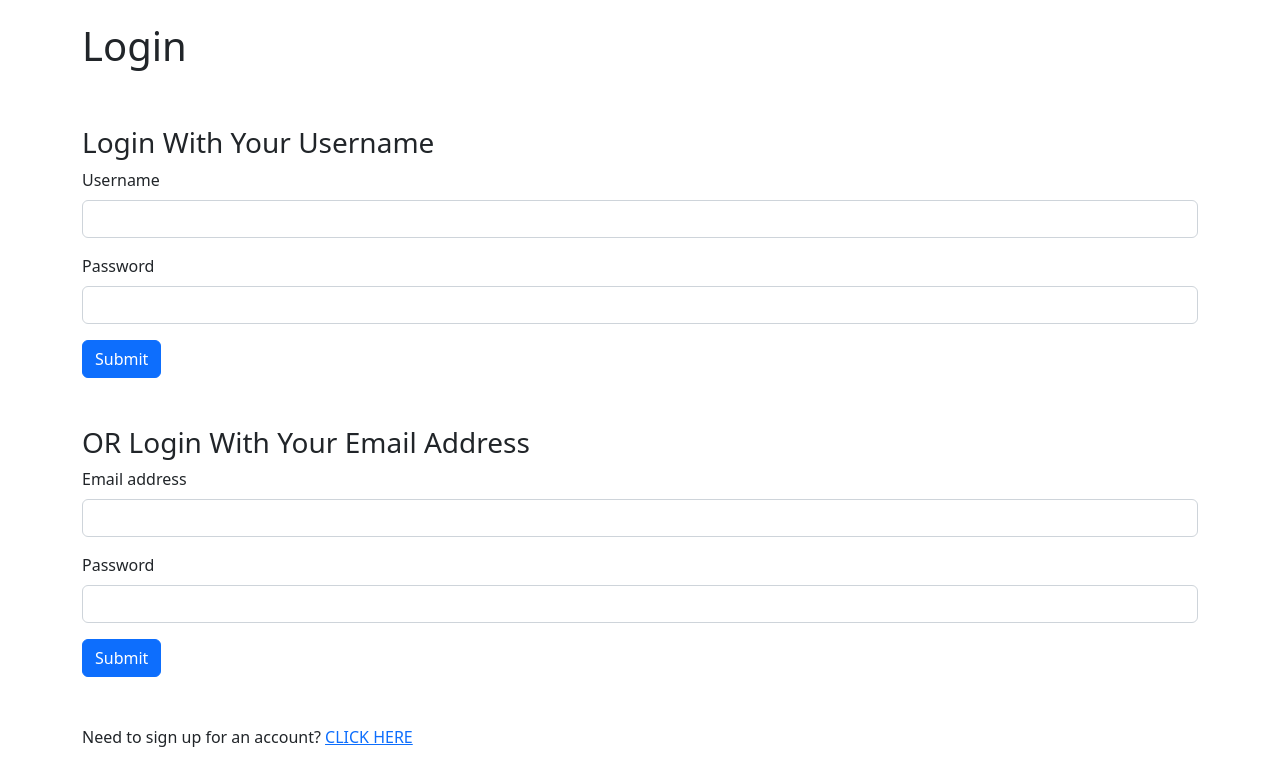
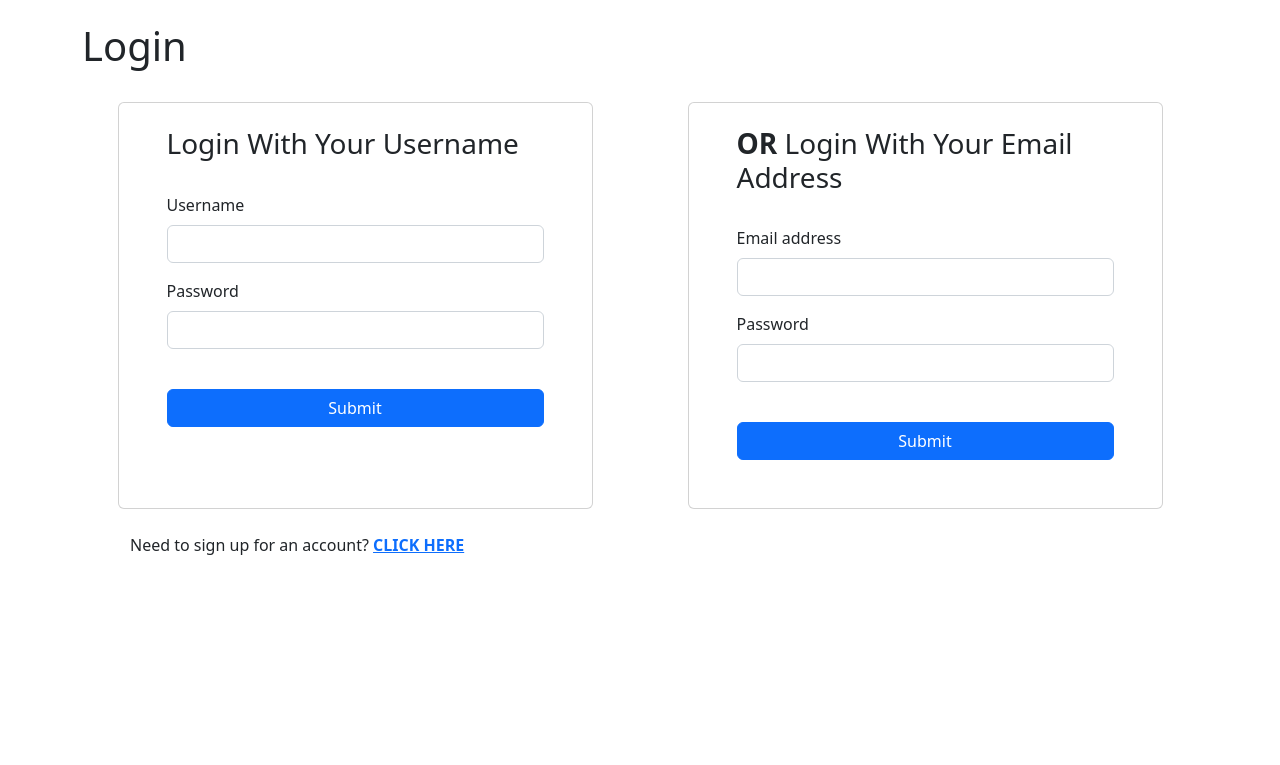
Before and after one commit to korean2na/week6-pokedex-project, a Flask app: page /auth/login in a window 1280 px wide. Shown: the part 74-839 px from the top of the page. After the commit the page ends 629 px from the top, so only its background shows below. Run offline with Flask 3, Linux system fonts and the light colour scheme.

Commit message:
Added hint functionality to password reset. Tweaked styling of login page.

```diff
--- a/app/blueprints/auth/routes.py
+++ b/app/blueprints/auth/routes.py
@@ -111,6 +111,7 @@ def reset_password():
     curr_pass = request.form['currPass']
     new_pass = request.form['newPass']
     confirm_new = request.form['confirmNew']
+    pass_hint = request.form['passHint']
 
     if not current_user.check_my_password(curr_pass):
         flash('Old password was incorrect.', 'danger')
@@ -120,8 +121,14 @@ def reset_password():
 
     else:
         current_user.hash_my_password(new_pass)
+        current_user.pw_hint = pass_hint
         db.session.add(current_user)
         db.session.commit()
         flash('Password changed successfully!', 'success')
 
     return render_template('reset-password.html.j2')
+
+@bp.route('/hint')
+@login_required
+def hint():
+    return render_template('hint.html.j2')
--- a/app/templates/layout.html.j2
+++ b/app/templates/layout.html.j2
@@ -46,7 +46,7 @@
                             </li>
                         {% else %}
                             <li class="nav-item mx-3">
-                                <a class="nav-link">Logged in as: {{ current_user.username }}</a>
+                                <a class="nav-link">Logged in as: <strong>{{ current_user.username }}</strong></a>
                             </li>
                             <li class="nav-item mx-3">
                                 <a class="nav-link" href="{{ url_for('auth.reset_password') }}">Password Reset</a>
--- a/app/templates/login.html.j2
+++ b/app/templates/login.html.j2
@@ -5,42 +5,40 @@
 {% block content %}
     <h1>Login</h1>
     <br>
-    <br>
-    <div class="">
+    <div class="row justify-content-evenly">
         {# START LOGIN W/ USERNAME #}
-        <form action="{{ url_for('auth.login_username') }}" method="POST">
+        <form class="card col-5 py-4 px-5" action="{{ url_for('auth.login_username') }}" method="POST">
             {# NEXT PAGE LINE #}
             <input type="hidden" name="next" value="{{ request.args.get('next', '') }}">
             <h3>Login With Your Username</h3>
-            <div class="mb-3">
+            <div class="mb-3 mt-4">
                 <label for="username" class="form-label">Username</label>
                 <input type="text" class="form-control" id="username" name="username">
             </div>
-            <div class="mb-3">
+            <div class="mb-4">
                 <label for="password" class="form-label">Password</label>
                 <input type="password" class="form-control" id="password" name="password">
             </div>
-            <button type="submit" class="btn btn-primary">Submit</button>
+            <button class="btn btn-primary mt-3 mb-4" type="submit">Submit</button>
         </form>
         {# END LOGIN W/ USERNAME #}
         <br><br>
         {# START LOGIN W/ EMAIL #}
-        <form action="{{ url_for('auth.login_email') }}" method="POST">
+        <form class="card col-5 py-4 px-5" action="{{ url_for('auth.login_email') }}" method="POST">
             {# NEXT PAGE LINE #}
             <input type="hidden" name="next" value="{{ request.args.get('next', '') }}">
-            <h3>OR Login With Your Email Address</h3>
-            <div class="mb-3">
+            <h3><strong>OR</strong> Login With Your Email Address</h3>
+            <div class="mb-3 mt-4">
                 <label for="email" class="form-label">Email address</label>
                 <input type="email" class="form-control" id="email" name="email">
             </div>
-            <div class="mb-3">
+            <div class="mb-4">
                 <label for="password" class="form-label">Password</label>
                 <input type="password" class="form-control" id="password" name="password">
             </div>
-            <button type="submit" class="btn btn-primary">Submit</button>
+            <button class="btn btn-primary mt-3 mb-4" type="submit">Submit</button>
         </form>
         {# END LOGIN W/ EMAIL #}
-        <br><br>
-        <p>Need to sign up for an account? <a href="{{ url_for('auth.register') }}">CLICK HERE</a></p>
     </div>
+    <p class="mt-4 ms-5">Need to sign up for an account? <a href="{{ url_for('auth.register') }}"><strong>CLICK HERE</strong></a></p>
 {% endblock content %}
```
Also changed, not shown: app/templates/hint.html.j2 (added, +8 -0 lines), app/templates/register.html.j2 (+7 -7 lines), app/templates/reset-password.html.j2 (+10 -4 lines).
